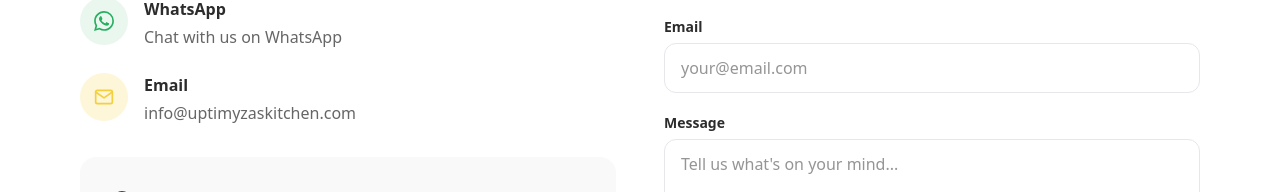
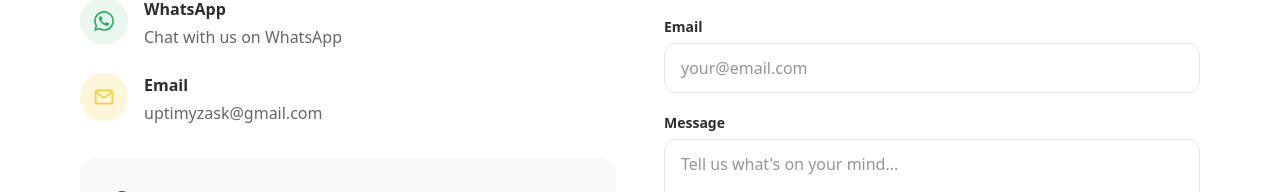
Before and after one commit to thejuolaamt/uptimyzas-kitchen-website, a Next.js app: page /contact in a window 1280 px wide. Shown: the part 531-723 px from the top of the page. Built offline with nearby package versions, Linux system fonts and the light colour scheme.

Commit message:
latest update

```diff
--- a/app/components/ContactContent.tsx
+++ b/app/components/ContactContent.tsx
@@ -118,10 +118,10 @@ export default function ContactContent() {
                 <div>
                   <h3 className="font-bold text-[#2C2C2C] mb-1">Email</h3>
                   <a
-                    href="mailto:info@uptimyzaskitchen.com"
+                    href="mailto:uptimyzask@gmail.com"
                     className="text-[#666666] hover:text-[#8B1E1E] transition-colors"
                   >
-                    info@uptimyzaskitchen.com
+                    uptimyzask@gmail.com
                   </a>
                 </div>
               </div>
```
